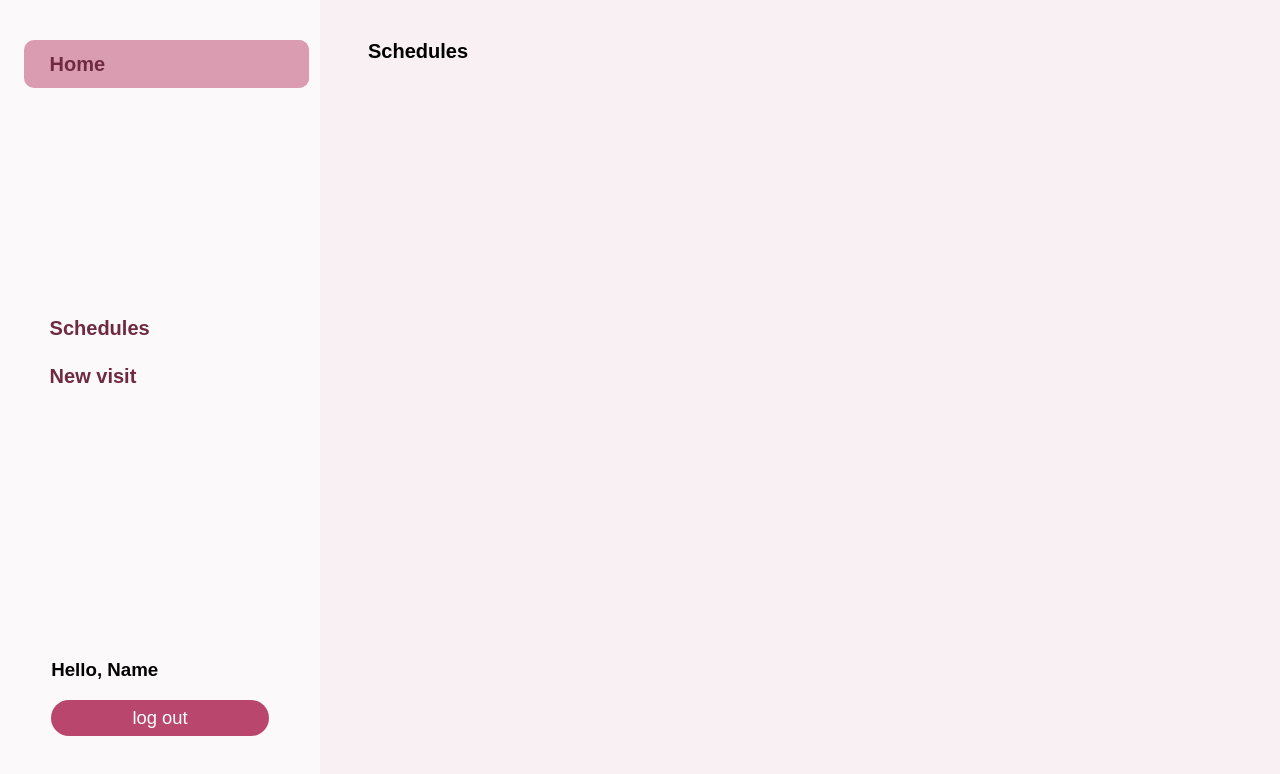
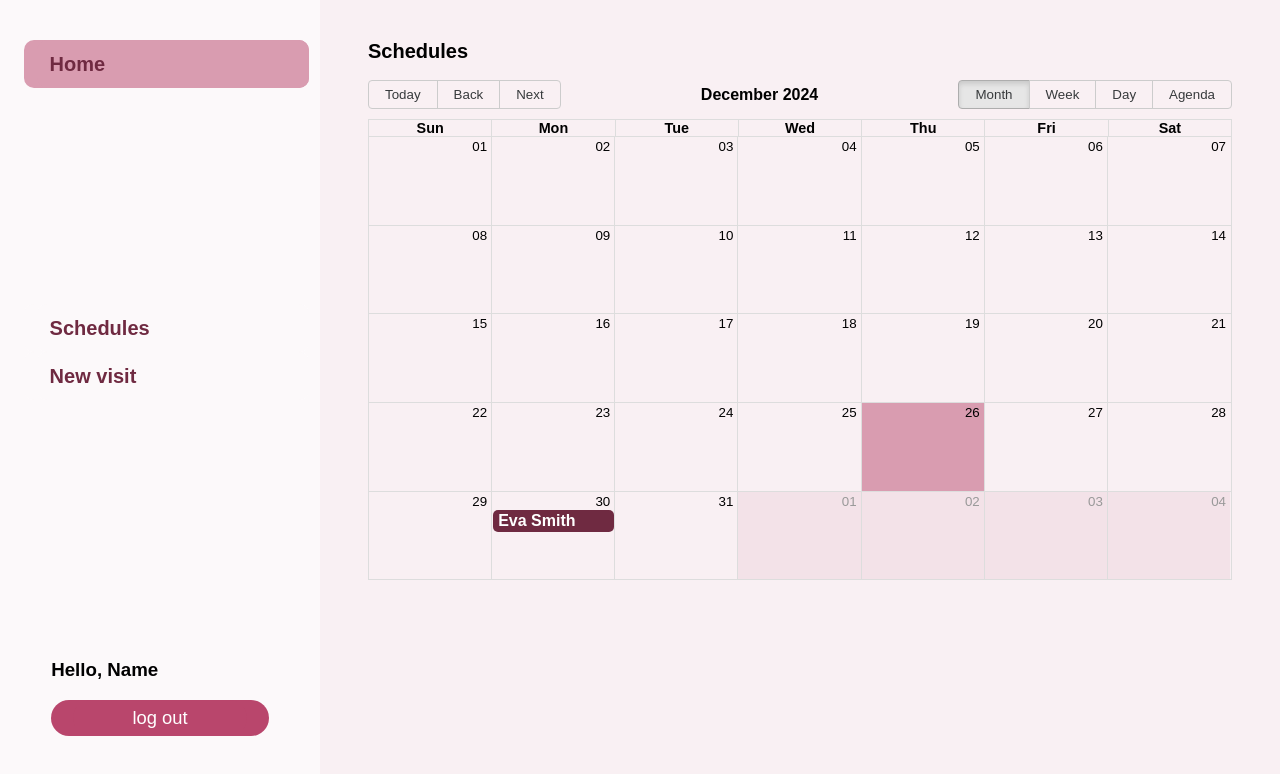
Before and after one commit to achwi00/vetclinic-front, a React (Create React App) app: page /dashboard/schedules in a window 1280 px wide. Shown: the top 774 px of the page. Built offline with nearby package versions, Linux system fonts and the light colour scheme.

Commit message:
[Feat] fetching visits for vet schedule and displaying

```diff
--- a/src/views/receptionist_dashboard/DashboardVisitSchedules.js
+++ b/src/views/receptionist_dashboard/DashboardVisitSchedules.js
@@ -1,16 +1,42 @@
 import React, {useContext} from "react";
 import '../../index.css'
+import 'react-big-calendar/lib/css/react-big-calendar.css';
 import '../../../src/styles/dashboard.css'
+import '../../../src/styles/schedules-styles.css'
 import SideMenu from "../../component/SideMenu";
 import {UserContext} from "../../UserContext";
+import enUS from "date-fns/locale/en-US";
+import {Calendar, dateFnsLocalizer} from "react-big-calendar";
+import format from "date-fns/format";
+import parse from "date-fns/parse";
+import startOfWeek from "date-fns/startOfWeek";
+import getDay from "date-fns/getDay";
 
 function DashboardVisitSchedules(){
     const {user} = useContext(UserContext);
+
+    const events = [
+        {visitId: 1, date: '2024-12-30',
+            start: new Date(2024, 11, 30, 14, 30),
+            end: new Date(2024, 11, 30, 15, 0), title: 'Eva Smith'}
+    ]
 
     const buttons = [
         {label: 'Schedules', href:'/dashboard/schedules'},
         {label: 'New visit', href:'/dashboard/new-visit/reception'},
     ]
+
+    const locales = {
+        'en-US': enUS,
+    }
+
+    const localizer = dateFnsLocalizer({
+        format,
+        parse,
+        startOfWeek,
+        getDay,
+        locales,
+    })
 
     return(
         <div className="all-holder">
@@ -18,7 +44,13 @@ function DashboardVisitSchedules(){
             <div className="content-holder">
                 <div className="centring-main">
                     <h2 className="site-tracker">Schedules</h2>
-
+                    <Calendar
+                        localizer={localizer}
+                        events={events}
+                        startAccessor="start"
+                        endAccessor="end"
+                        style={{ height: 500 }}
+                    />
                 </div>
             </div>
         </div>
--- a/src/views/vet_dashboard/DashboardMySchedule.js
+++ b/src/views/vet_dashboard/DashboardMySchedule.js
@@ -1,4 +1,4 @@
-import React, {useContext} from "react";
+import React, {useContext, useEffect, useState} from "react";
 import { Calendar, dateFnsLocalizer } from 'react-big-calendar'
 import '../../index.css'
 import SideMenu from "../../component/SideMenu";
@@ -14,6 +14,51 @@ import '../../../src/styles/schedules-styles.css'
 
 function DashBoardHome(){
     const {user} = useContext(UserContext);
+    const email = user.email;
+    const [visits, setVisits] = useState([]);
+    const [view, setView] = useState(null);
+
+    useEffect(() => {
+        const fetchVisits = async () => {
+            try {
+                const response = await fetch(
+                    `http://localhost:8080/visits/vet/all-incoming?email=${email}`,
+                    {
+                        method: "GET",
+                        headers: {
+                            "Content-Type": "application/json",
+                        },
+                    }
+                );
+
+                if (!response.ok) {
+                    new Error(`HTTP error! status: ${response.status}`);
+                }
+
+                const fetchedVisits = await response.json();
+                console.log("fetched", fetchedVisits)
+                const tempArr = fetchedVisits.map((visit) => ({
+                    id: visit.visitId,
+                    title: visit.title,
+                    start: new Date(visit.start), // Convert ISO string to Date object
+                    end: new Date(visit.end),   // Convert ISO string to Date object
+                }));
+
+                setVisits(tempArr);
+                setView("calendar");
+            } catch (error) {
+                console.error("Error fetching visits:", error);
+            }
+        };
+
+        fetchVisits();
+
+    }, [email]);
+
+    useEffect(() => {
+        console.log("Updated Visits:", visits);
+    }, [visits]); // Runs whenever visits are updated
+
     const events = [
         {visitId: 1, date: '2024-12-30',
             start: new Date(2024, 11, 30, 14, 30),
@@ -41,15 +86,17 @@ function DashBoardHome(){
             <div className="content-holder">
                 <div className="centring-main">
                     <h2 className="site-tracker">My schedule</h2>
+                    {view === "calendar" &&
                         <div className="calendar-holder">
                             <Calendar
                                 localizer={localizer}
-                            events={events}
+                                events={visits}
                                 startAccessor="start"
                                 endAccessor="end"
                                 style={{ height: 500 }}
                             />
                         </div>
+                    }
                 </div>
             </div>
         </div>
```
Lines whose indentation alone changed are shown as unchanged.
